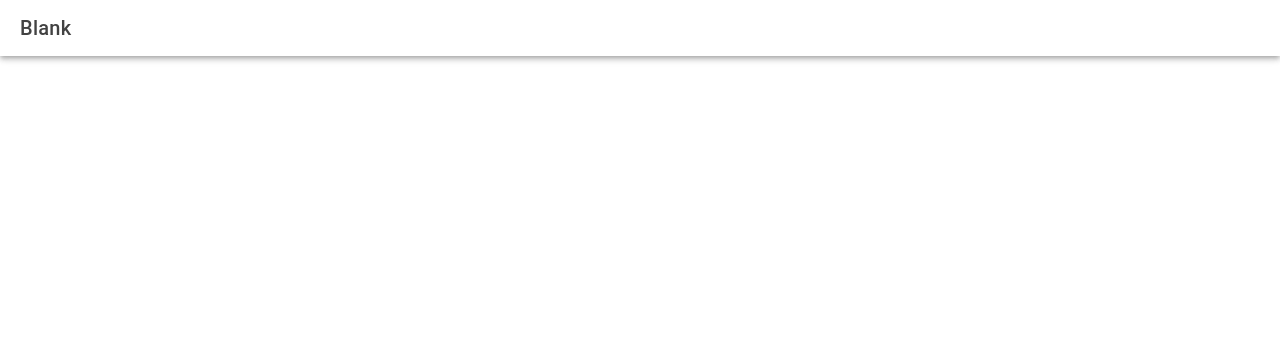
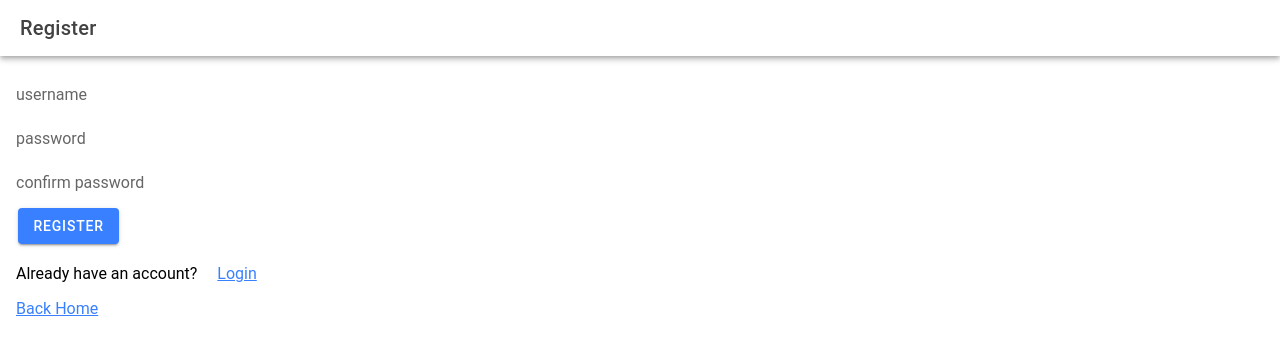
Before and after one commit to dymockb/reactUp, a React (Create React App) app: page /register in a window 1280 px wide. Shown: the top 352 px of the page. Built offline with nearby package versions, Linux system fonts and the light colour scheme.

Commit message:
login setup

```diff
--- a/src/pages/Home.tsx
+++ b/src/pages/Home.tsx
@@ -6,7 +6,7 @@ import './Home.css';
 
 import {star} from 'ionicons/icons'
 
-
+//
 const Home: React.FC = () => {
 
   const [input, setInput] = useState<string>('')
--- a/src/pages/Login.tsx
+++ b/src/pages/Login.tsx
@@ -2,6 +2,7 @@ import React from 'react';
 import { useState } from 'react';
 import { IonButton, IonContent, IonHeader, IonInput, IonPage, IonTitle, IonToolbar } from '@ionic/react';
 import './Home.css';
+import { Link } from 'react-router-dom'
 
 const Login: React.FC = () => {
 
@@ -17,19 +18,22 @@ const Login: React.FC = () => {
     <IonPage>
       <IonHeader >
         <IonToolbar>
-          <IonTitle>Blank</IonTitle>
+          <IonTitle>Login</IonTitle>
         </IonToolbar>
       </IonHeader>
-      <IonContent fullscreen>
+      <IonContent fullscreen className="ion-padding">
         <IonInput
           placeholder='username'
           onIonChange={(e: any) => { setUsername(e.target.value)}}
           ></IonInput>
         <IonInput
+          type="password"
           placeholder='password'
           onIonChange={(e: any) => { setPassword(e.target.value)}}
         ></IonInput>
         <IonButton onClick={loginUser}>Login</IonButton>
+        <p>New here?<Link to="/register" className="ion-padding">Register</Link></p>
+        <p><Link to="/">Back Home</Link></p>
       </IonContent>
 
     </IonPage>
--- a/src/pages/Register.tsx
+++ b/src/pages/Register.tsx
@@ -1,17 +1,45 @@
 import React from 'react';
-import { IonContent, IonHeader, IonPage, IonTitle, IonToolbar } from '@ionic/react';
+import { useState } from 'react';
+import { IonButton, IonContent, IonHeader, IonInput, IonPage, IonTitle, IonToolbar } from '@ionic/react';
 import './Home.css';
+import { Link } from 'react-router-dom'
 
 const Register: React.FC = () => {
+
+  const [username, setUsername] = useState<string>('')
+  const [password, setPassword] = useState<string>('')
+  const [confirmPassword, setConfirmPassword] = useState<string>('')
+
+  function registerUser() {
+    // eslint-disable-next-line
+    console.log(username, password, confirmPassword)
+  }
 
   return (
     <IonPage>
       <IonHeader >
         <IonToolbar>
-          <IonTitle>Blank</IonTitle>
+          <IonTitle>Register</IonTitle>
         </IonToolbar>
       </IonHeader>
-      <IonContent fullscreen>
+      <IonContent fullscreen className="ion-padding">
+        <IonInput
+          placeholder='username'
+          onIonChange={(e: any) => { setUsername(e.target.value)}}
+          ></IonInput>
+        <IonInput
+          type="password"
+          placeholder='password'
+          onIonChange={(e: any) => { setPassword(e.target.value)}}
+        ></IonInput>
+        <IonInput
+          type="password"
+          placeholder='confirm password'
+          onIonChange={(e: any) => { setConfirmPassword(e.target.value)}}
+        ></IonInput>
+        <IonButton onClick={registerUser}>Register</IonButton>
+        <p>Already have an account? <Link to="/login" className="ion-padding">Login</Link></p>
+        <p><Link to="/">Back Home</Link></p>
       </IonContent>
 
     </IonPage>
```
